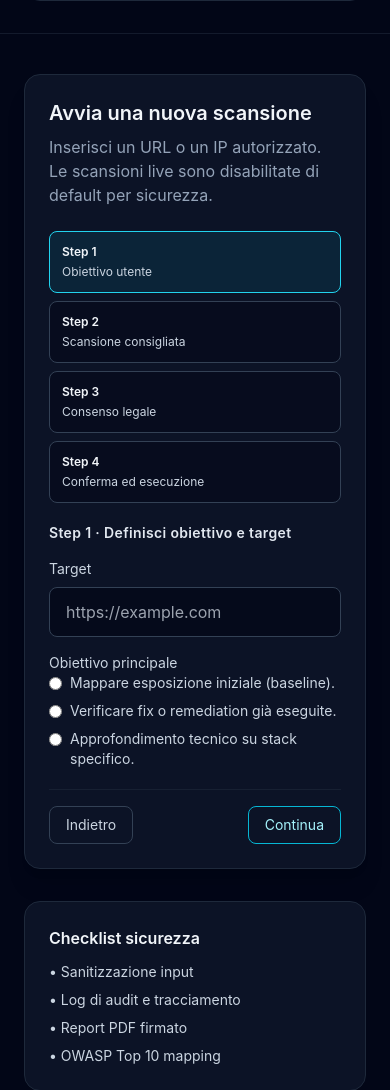
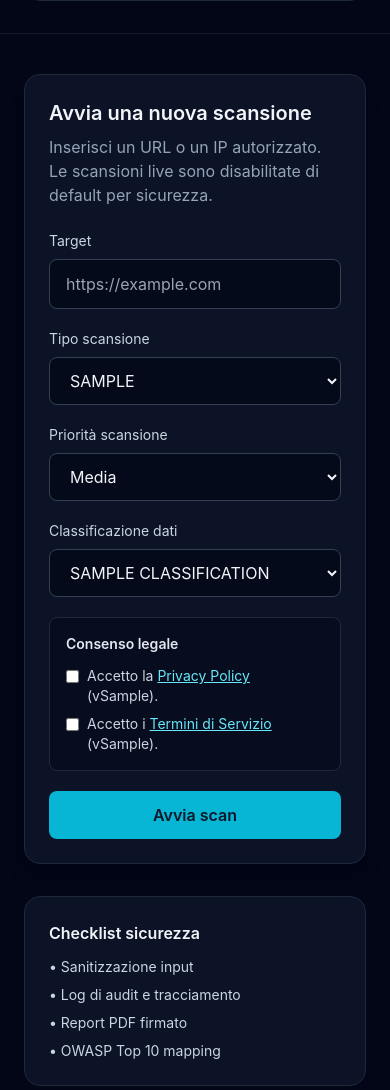
Before and after one commit to chiaraberti13/vap, a Python web app: template templates/index.html in a window 390 px wide. Shown: the part 1188-2278 px from the top of the page. Run offline with Jinja, Linux system fonts and the light colour scheme; the template is opened without the code that fills it: most values are stand-ins (such as "Sample title", 1, 10 or a date in 2020); some libraries are stand-ins or nearby versions.

Commit message:
Add feature flag rollout for guided scan explorer

```diff
--- a/app.py
+++ b/app.py
@@ -291,6 +291,7 @@ def api_key_ui_exception_handler(request: Request, exc: APIKeyUIError) -> Respon
             "request": request,
             "scan_types": SCAN_TYPES,
             "scan_catalog_entries": _scan_catalog_for_ui(),
+            "scan_explorer_enabled": settings.ui_guided_scan_explorer_enabled,
             "api_key_required": bool(settings.api_key or settings.api_key_hash),
             "error": exc.detail,
             "csrf_token": csrf_token,
@@ -810,6 +811,7 @@ def index(request: Request, db: Session = Depends(get_db)) -> Response:
             "request": request,
             "scan_types": SCAN_TYPES,
             "scan_catalog_entries": _scan_catalog_for_ui(),
+            "scan_explorer_enabled": settings.ui_guided_scan_explorer_enabled,
             "api_key_required": bool(settings.api_key or settings.api_key_hash),
             "csrf_token": csrf_token,
             "data_classifications": DATA_CLASSIFICATIONS,
@@ -919,6 +921,7 @@ def create_scan_form(
                 "request": request,
                 "scan_types": SCAN_TYPES,
                 "scan_catalog_entries": _scan_catalog_for_ui(),
+                "scan_explorer_enabled": settings.ui_guided_scan_explorer_enabled,
                 "api_key_required": bool(settings.api_key or settings.api_key_hash),
                 "error": "Token CSRF non valido o scaduto.",
                 "csrf_token": csrf_token,
@@ -948,6 +951,7 @@ def create_scan_form(
                 "request": request,
                 "scan_types": SCAN_TYPES,
                 "scan_catalog_entries": _scan_catalog_for_ui(),
+                "scan_explorer_enabled": settings.ui_guided_scan_explorer_enabled,
                 "api_key_required": bool(settings.api_key or settings.api_key_hash),
                 "error": str(exc),
                 "csrf_token": csrf_token,
@@ -982,6 +986,7 @@ def create_scan_form(
                     "request": request,
                     "scan_types": SCAN_TYPES,
                     "scan_catalog_entries": _scan_catalog_for_ui(),
+                    "scan_explorer_enabled": settings.ui_guided_scan_explorer_enabled,
                     "api_key_required": bool(settings.api_key or settings.api_key_hash),
                     "error": "Accetta privacy policy e termini di servizio per procedere.",
                     "csrf_token": csrf_token,
@@ -1092,6 +1097,7 @@ def create_scan_form(
                     "request": request,
                     "scan_types": SCAN_TYPES,
                     "scan_catalog_entries": _scan_catalog_for_ui(),
+                    "scan_explorer_enabled": settings.ui_guided_scan_explorer_enabled,
                     "api_key_required": bool(settings.api_key or settings.api_key_hash),
                     "error": "Servizio di accodamento non disponibile. Riprova più tardi.",
                     "csrf_token": csrf_token,
--- a/config.py
+++ b/config.py
@@ -187,6 +187,7 @@ class Settings:
     scan_archive_after_days: int = int(os.getenv("VAP_SCAN_ARCHIVE_AFTER_DAYS", "7"))
     scheduled_scans: str = os.getenv("VAP_SCHEDULED_SCANS", "[]")
     websocket_poll_seconds: float = float(os.getenv("VAP_WEBSOCKET_POLL_SECONDS", "2.0"))
+    ui_guided_scan_explorer_enabled: bool = os.getenv("VAP_UI_GUIDED_SCAN_EXPLORER_ENABLED", "true").lower() == "true"
 
 
 settings = Settings()
--- a/templates/index.html
+++ b/templates/index.html
@@ -75,6 +75,7 @@
           </div>
           {% endif %}
 
+          {% if scan_explorer_enabled %}
           <form class="mt-6 grid gap-5" method="post" action="/scans" id="guided-scan-form">
             <input type="hidden" name="csrf_token" value="{{ csrf_token }}" />
             <ol id="scan-stepper-nav" class="grid gap-2 sm:grid-cols-4" aria-label="Stepper pre-esecuzione scansione">
@@ -242,6 +243,87 @@
               <button type="button" id="scan-step-next" class="rounded-lg border border-cyan-500 px-4 py-2 text-sm text-cyan-200 hover:bg-cyan-500/10">Continua</button>
             </div>
           </form>
+          {% else %}
+          <form class="mt-6 grid gap-5" method="post" action="/scans">
+            <input type="hidden" name="csrf_token" value="{{ csrf_token }}" />
+            <label class="grid gap-2">
+              <span class="text-sm text-slate-300">Target</span>
+              <input
+                name="target"
+                type="text"
+                placeholder="https://example.com"
+                class="w-full rounded-lg border border-slate-700 bg-slate-950/70 px-4 py-3 text-slate-100 focus:border-cyan-400 focus:outline-none"
+                required
+              />
+            </label>
+            {% if api_key_required %}
+            <label class="grid gap-2">
+              <span class="text-sm text-slate-300">API Key</span>
+              <input
+                name="api_key"
+                type="password"
+                placeholder="Inserisci la chiave API"
+                class="w-full rounded-lg border border-slate-700 bg-slate-950/70 px-4 py-3 text-slate-100 focus:border-cyan-400 focus:outline-none"
+                required
+              />
+            </label>
+            {% endif %}
+            <label class="grid gap-2">
+              <span class="text-sm text-slate-300">Tipo scansione</span>
+              <select
+                name="scan_type"
+                class="w-full rounded-lg border border-slate-700 bg-slate-950/70 px-4 py-3 text-slate-100 focus:border-cyan-400 focus:outline-none"
+              >
+                {% for scan_type in scan_types %}
+                <option value="{{ scan_type }}">{{ scan_type | upper }}</option>
+                {% endfor %}
+              </select>
+            </label>
+            <label class="grid gap-2">
+              <span class="text-sm text-slate-300">Priorità scansione</span>
+              <select
+                name="priority"
+                class="w-full rounded-lg border border-slate-700 bg-slate-950/70 px-4 py-3 text-slate-100 focus:border-cyan-400 focus:outline-none"
+              >
+                <option value="9">Critica</option>
+                <option value="7">Alta</option>
+                <option value="5" selected>Media</option>
+                <option value="3">Bassa</option>
+                <option value="1">Minima</option>
+              </select>
+            </label>
+            <label class="grid gap-2">
+              <span class="text-sm text-slate-300">Classificazione dati</span>
+              <select
+                name="data_classification"
+                class="w-full rounded-lg border border-slate-700 bg-slate-950/70 px-4 py-3 text-slate-100 focus:border-cyan-400 focus:outline-none"
+              >
+                {% for classification in data_classifications %}
+                <option value="{{ classification }}">{{ classification | upper }}</option>
+                {% endfor %}
+              </select>
+            </label>
+            <div class="rounded-lg border border-slate-800 bg-slate-950/50 p-4 text-sm text-slate-300">
+              <p class="font-semibold text-slate-200">Consenso legale</p>
+              <div class="mt-3 grid gap-2">
+                <label class="flex items-start gap-2">
+                  <input type="checkbox" name="accept_privacy" class="mt-1 accent-cyan-400" required />
+                  <span>Accetto la <a class="text-cyan-300 underline" href="/privacy-policy" target="_blank" rel="noopener">Privacy Policy</a> (v{{ privacy_policy_version }}).</span>
+                </label>
+                <label class="flex items-start gap-2">
+                  <input type="checkbox" name="accept_terms" class="mt-1 accent-cyan-400" required />
+                  <span>Accetto i <a class="text-cyan-300 underline" href="/terms-of-service" target="_blank" rel="noopener">Termini di Servizio</a> (v{{ terms_version }}).</span>
+                </label>
+              </div>
+            </div>
+            <button
+              type="submit"
+              class="w-full md:w-auto inline-flex items-center justify-center rounded-lg bg-cyan-500 px-6 py-3 font-semibold text-slate-900 hover:bg-cyan-400 transition"
+            >
+              Avvia scan
+            </button>
+          </form>
+          {% endif %}
         </div>
 
         <aside class="grid gap-4">
@@ -275,7 +357,9 @@
       </div>
     </footer>
   </main>
+  {% if scan_explorer_enabled %}
   <script id="scan-catalog-json" type="application/json">{{ scan_catalog_entries | tojson }}</script>
   <script src="/static/js/scan-catalog.js"></script>
+  {% endif %}
 </body>
 </html>
```
Also changed, not shown: tests/test_api_integration.py (+20 -0 lines), upgrade.md (+1 -1 lines).
